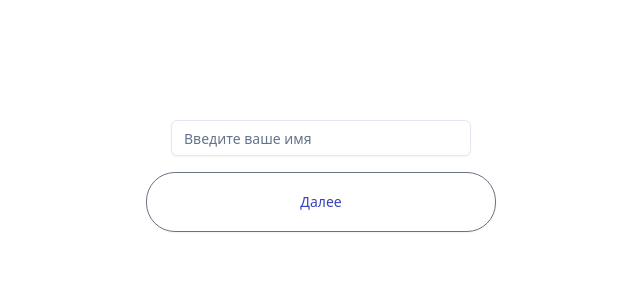
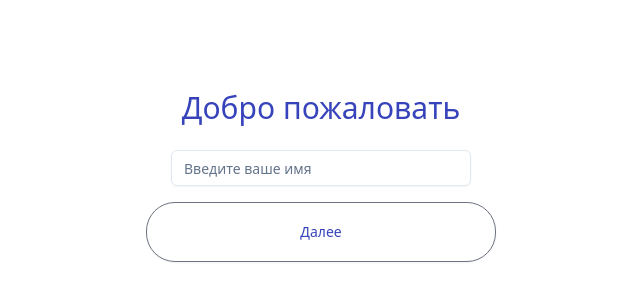
Before and after one commit to NikitaMalofeev/decathlone-test, a React (Create React App) app in the folder employee-app/employee-app/: page / in a window 1280 px wide. Shown: the part 224-524 px from the top of the page, without its empty margins (319-959 px from the left). Built offline with nearby package versions, Linux system fonts and the light colour scheme.

Commit message:
fix employee title

```diff
--- a/employee-app/employee-app/src/features/RegisterEmployee.tsx
+++ b/employee-app/employee-app/src/features/RegisterEmployee.tsx
@@ -73,6 +73,7 @@ export const NameInput: React.FC = () => {
             </Dialog>
             {!isScanning ? (
                 <form onSubmit={formik.handleSubmit} className="flex flex-col items-center">
+                    <h1 className="text-3xl text-[#3643ba] mb-6 text-center">Добро пожаловать</h1>
                     <Input
                         type="text"
                         id="name"
```
